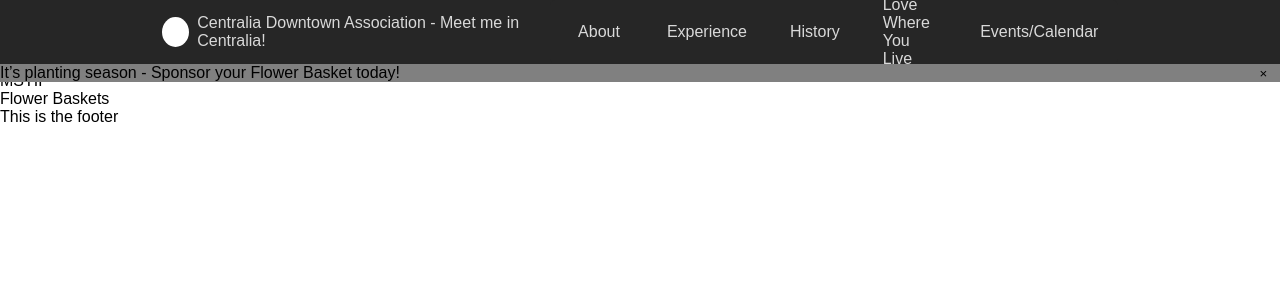
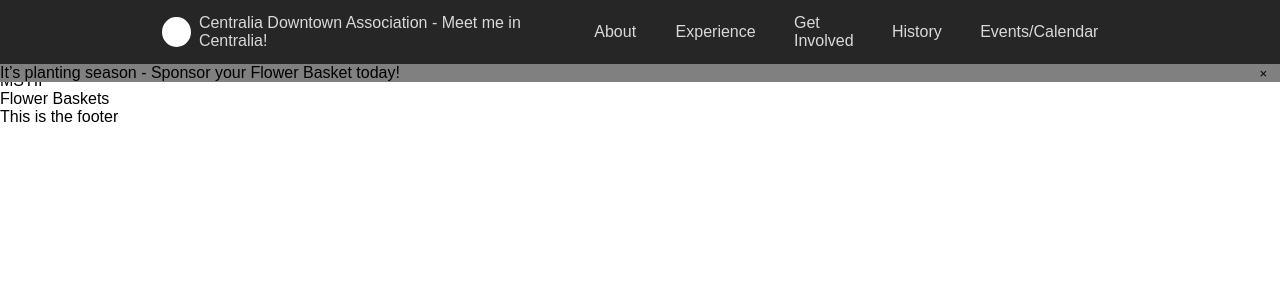
Before and after one commit to trallspnw/cda-website, a Jekyll site: the page built from _navigation_pages/get-involved.markdown, in a window 1280 px wide. Shown: the top 300 px of the page. Built offline with Jekyll 4.4.1, drawn with Linux system fonts in a browser that asks for light colours.

Commit message:
Updated Get Involved and 1 other file

```diff
--- a/_navigation_pages/love-where-you-live.markdown
+++ b/_navigation_pages/get-involved.markdown
@@ -1,5 +1,5 @@
 ---
-title: Love Where You Live
+title: Get Involved
 date: 2022-11-13 01:31:00 Z
 position: 3
 ---
```
